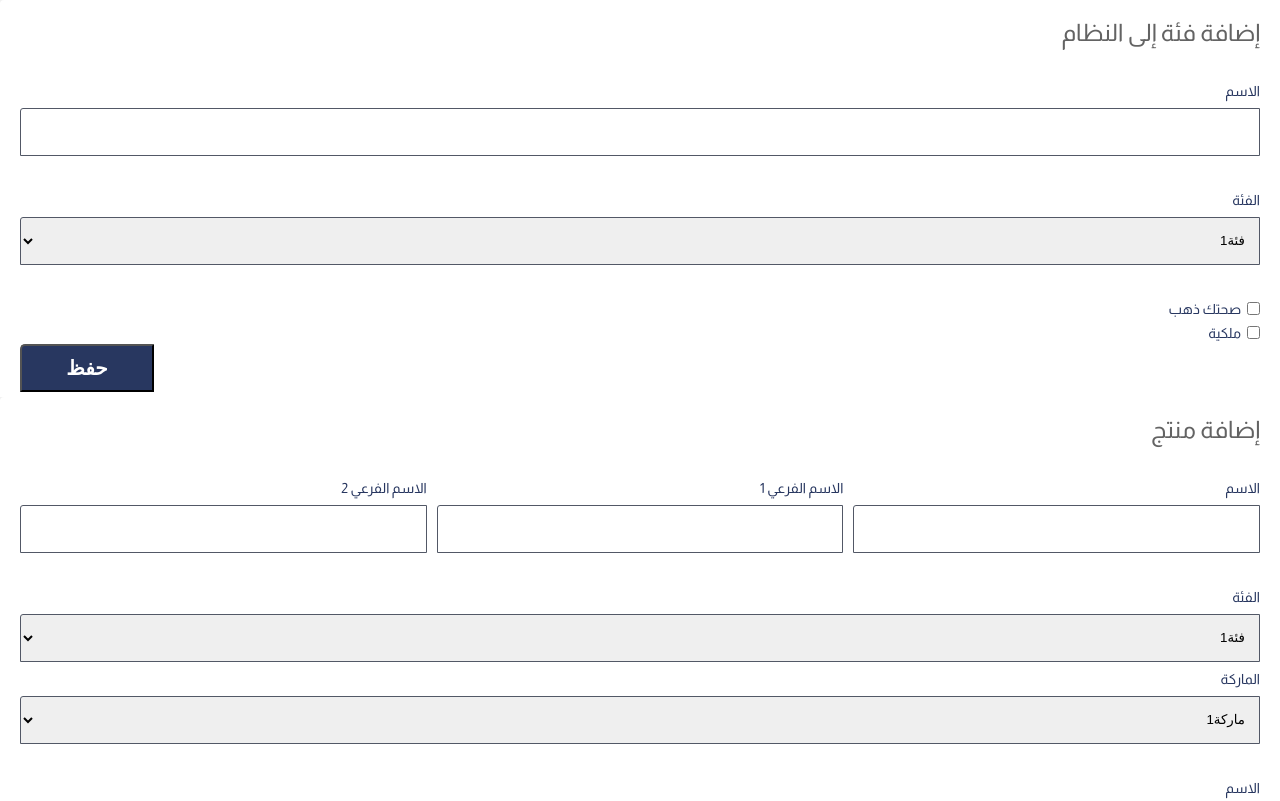
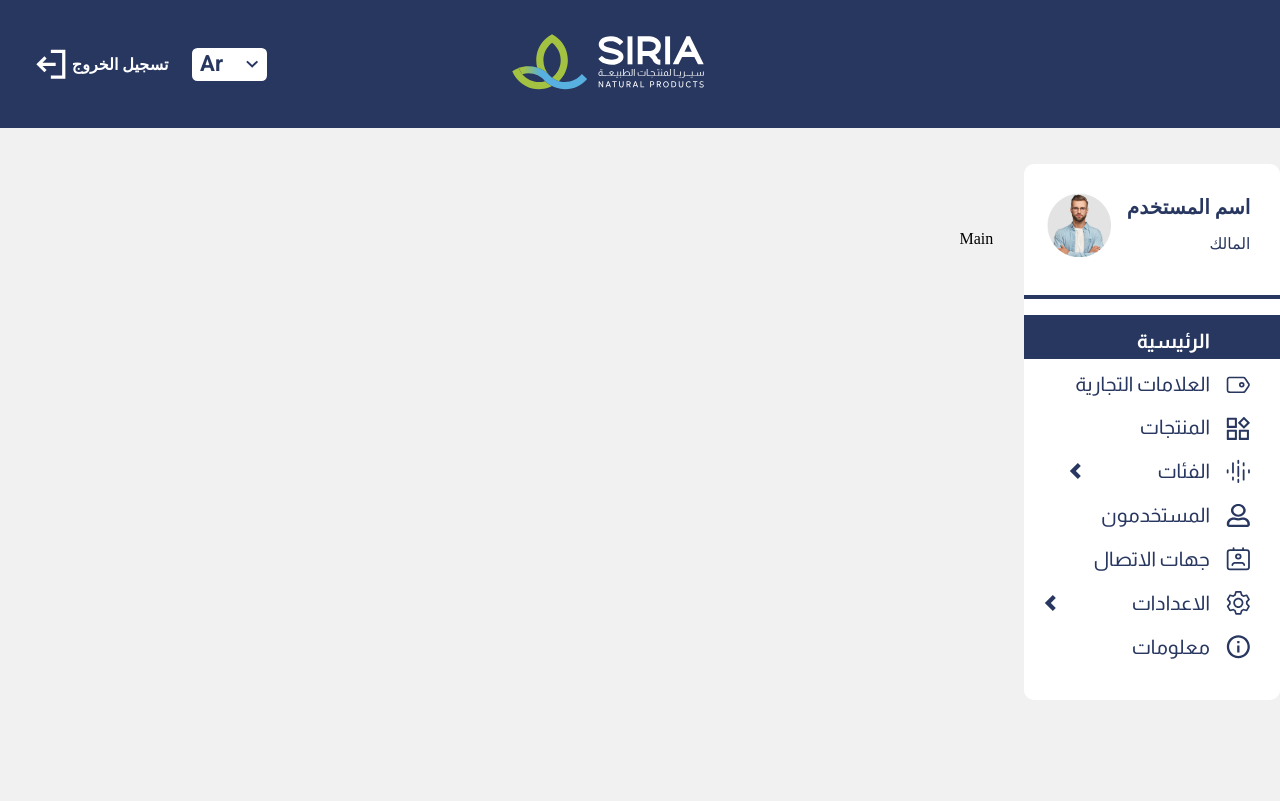
Before and after one commit to HindAljendy/Siria_Herbs_Dashbord, a React (Vite) app: page / in a window 1280 px wide. Shown: the top 801 px of the page. Built offline with nearby package versions, Linux system fonts and the light colour scheme.

Commit message:
Mohammed Section Form

```diff
--- a/src/App.tsx
+++ b/src/App.tsx
@@ -2,25 +2,20 @@ import React from 'react';
 import { Outlet } from 'react-router-dom';
 import Sidebar from './componnents/Sidebar/SideBar';
 import './App.css'
-import Form from './componnents/Form/Form'
+import Navbar from './componnents/Navbar/Navbar';
+/* import Form from './componnents/Form/Form'
 import AddProduct from './componnents/Form/AddProduct.tsx/AddProduct'
-import Navbar from './componnents/Navbar/Navbar';
-/*
 import ProductBox from './componnents/ProductBox/ProductBox'
 import img from './assets/images/Product/product_01.png'
 import Table from './componnents/Table/Table';
 import IMG_brand_table1 from './assets/images/category/Brand_GreenGold_logo.svg'
-import IMG_brand_table2 from './assets/images/category/Layer 1.png'
-*/
+import IMG_brand_table2 from './assets/images/category/Layer 1.png'*/
+
 
 
 const App: React.FC = () => {
   return (
     <>
-
-
-      <Form/>
-      <AddProduct name="إضافة منتج"/>
 
       <Navbar />
       <div className='HJ_container'>
@@ -55,6 +50,13 @@ const App: React.FC = () => {
       /> */}
 
 
+      {/* Mohammed Section */}
+      {/*
+          <Form/>
+          <AddProduct name="إضافة منتج"/>
+      */}
+
+
     </>
 
   );
--- a/src/componnents/Form/Checkbox/Checkbox.tsx
+++ b/src/componnents/Form/Checkbox/Checkbox.tsx
@@ -1,4 +1,4 @@
-
+import React from 'react';
 export default function Checkbox() {
   return (
     <div className="input">
--- a/src/componnents/Form/Form.tsx
+++ b/src/componnents/Form/Form.tsx
@@ -1,3 +1,4 @@
+import React from 'react';
 import SaveButton from './Buttons/SaveButton'
 import Checkbox from './Checkbox/Checkbox'
 import './FormStyle.css'
--- a/src/componnents/Form/TextArea/TextArea.tsx
+++ b/src/componnents/Form/TextArea/TextArea.tsx
@@ -1,4 +1,5 @@
 
+import React from 'react';
 interface TextArea {
   name: string;
 }
```
Also changed, not shown: 1 other file (tests, documents, lock files or other folders).
